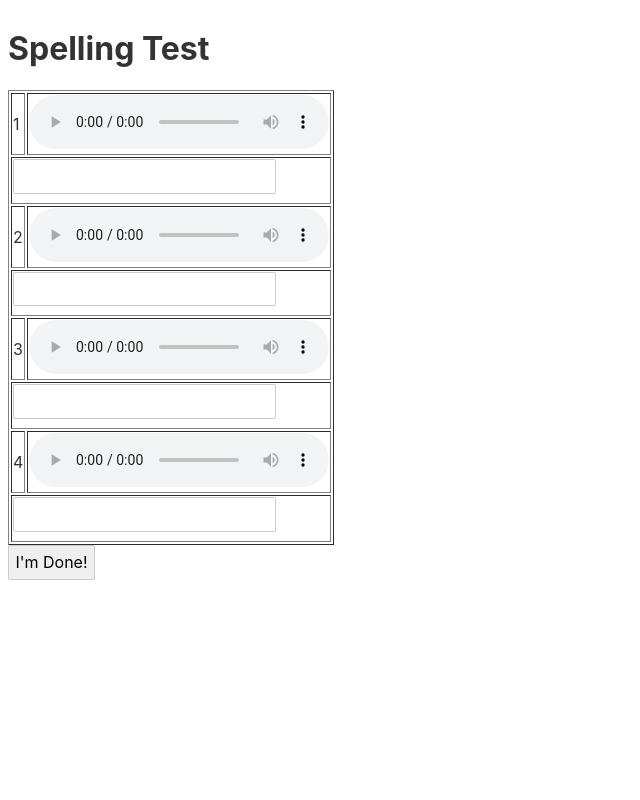
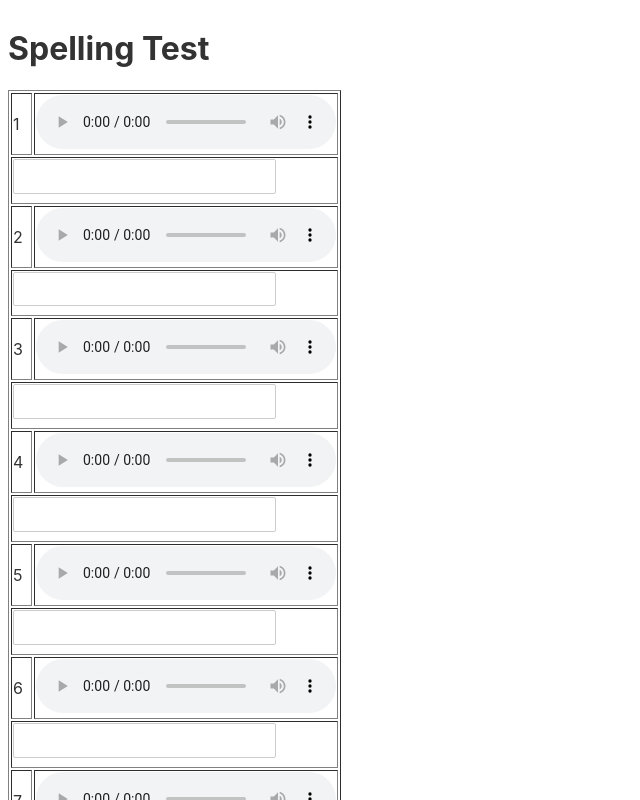
Before and after one commit to rppatel79/spellingbee-ui, a Svelte app: page / in a window 1280 px wide. Shown: the top 800 px of the page, without its empty margins (0-640 px from the left). Built offline with nearby package versions, Linux system fonts and the light colour scheme.

Commit message:
added words

```diff
--- a/src/App.svelte
+++ b/src/App.svelte
@@ -9,15 +9,55 @@
 			week: 2
 		},
 		{
-			word: "word",
-			week: 2
-		},
-		{
 			word: "point",
 			week: 3
 		},
 		{
+			word: "spoil",
+			week: 3
+		},
+		{
+			word: "soil",
+			week: 3
+		},
+		{
+			word: "schools",
+			week: 4
+		},
+		{
+			word: "was",
+			week: 4
+		},
+		{
+			word: "cakes",
+			week: 4
+		},
+		{
+			word: "reaches",
+			week: 4
+		},
+		{
+			word: "wishes",
+			week: 4
+		},
+		{
+			word: "buses",
+			week: 4
+		},
+		{
 			word: "watches",
+			week: 4
+		},
+		{
+			word: "numbers",
+			week: 4
+		},
+		{
+			word: "passes",
+			week: 4
+		},
+		{
+			word: "blocks",
 			week: 4
 		}
 	]
```
